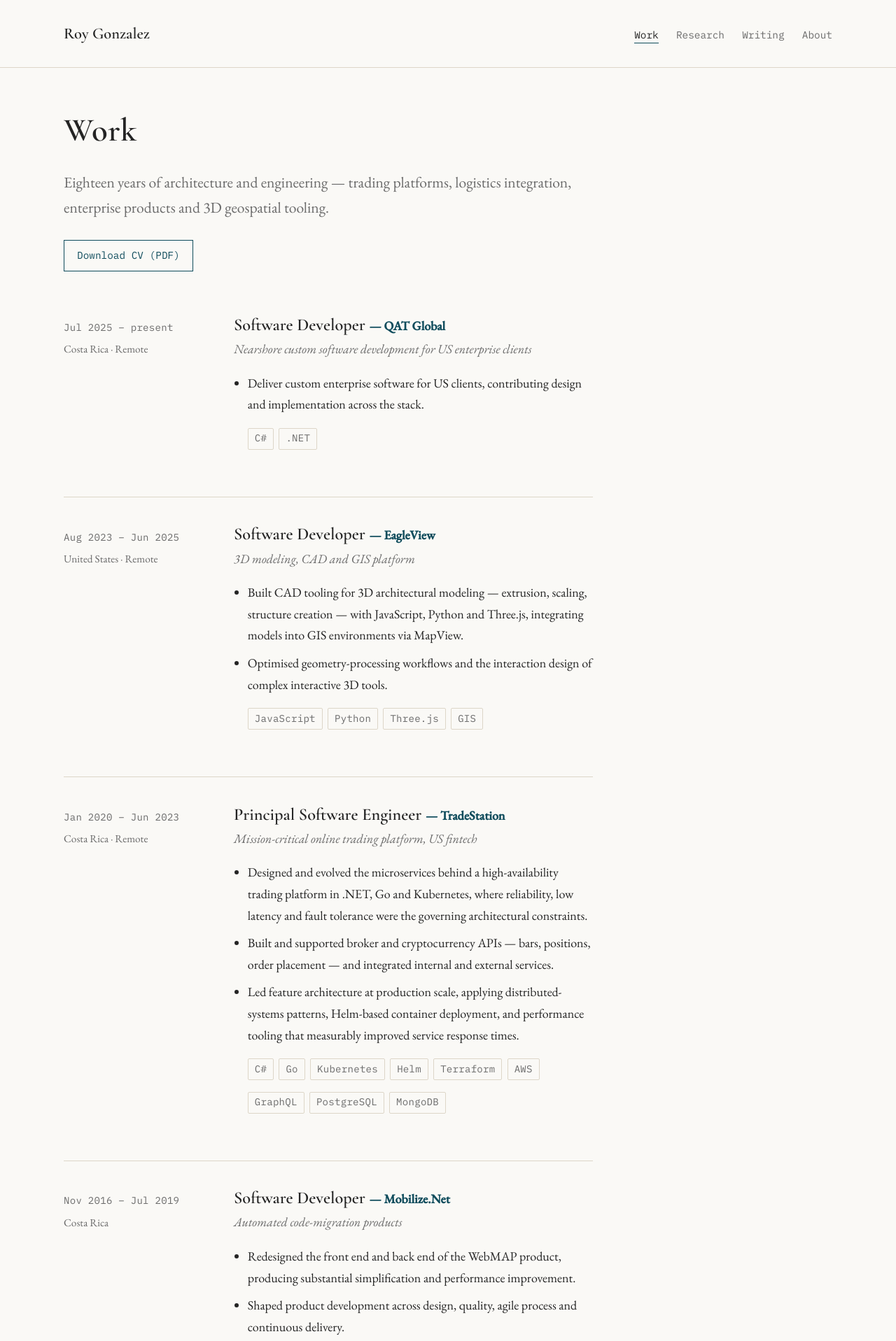
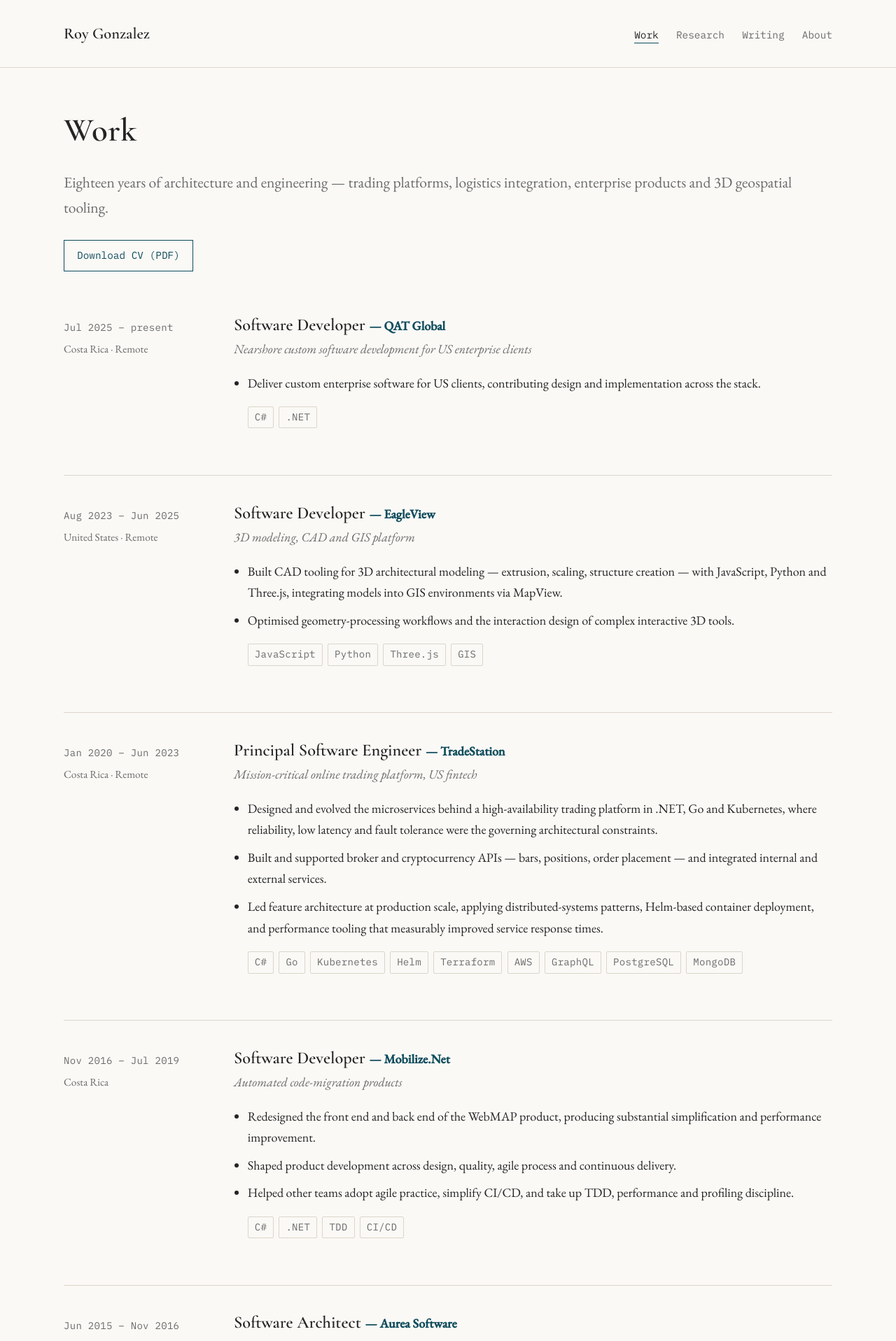
Before and after one commit to yordivad/yordivad.github.io, a Jekyll site: the page built from work.md, in a window 1280 px wide. Shown: the top 1917 px of the page at 70% size. Built offline with Jekyll 4.4.1, drawn with Linux system fonts in a browser that asks for light colours.

Commit message:
style: give the work and research grids the wide shell
- page.html now renders the wide shell when page.wide is set, instead of
  always constraining to .prose.
- Opt work.md and research.md into it — their two-column entry grids need
  more room than a reading measure.
- Add the .wide rule (max-width: var(--wide)) alongside .prose in
  _layout.scss.
- Tighten --measure to 40rem (640px) so prose lands in the 680-720px reading
  measure the spec calls for; 42rem was 756px.
- Switch the base font-size to 112.5% so it still resolves to a 18px
  default while respecting the reader's browser font-size setting.

```diff
--- a/_layouts/page.html
+++ b/_layouts/page.html
@@ -2,7 +2,7 @@
 layout: default
 ---
 <div class="shell">
-  <div class="prose">
+  <div class="{% if page.wide %}wide{% else %}prose{% endif %}">
     <h1>{{ page.title }}</h1>
     {%- if page.subtitle %}<p class="lede muted">{{ page.subtitle }}</p>{% endif -%}
     {{ content }}
--- a/_sass/_base.scss
+++ b/_sass/_base.scss
@@ -2,7 +2,7 @@
 *::before,
 *::after { box-sizing: border-box; }
 
-html { font-size: 18px; }
+html { font-size: 112.5%; }
 
 body {
   margin: 0;
--- a/_sass/_layout.scss
+++ b/_sass/_layout.scss
@@ -6,6 +6,10 @@
 
 .prose {
   max-width: var(--measure);
+}
+
+.wide {
+  max-width: var(--wide);
 }
 
 // Masthead ------------------------------------------------------------------
--- a/_sass/_tokens.scss
+++ b/_sass/_tokens.scss
@@ -13,7 +13,7 @@
   --display: "Cormorant Garamond", Georgia, serif;
   --mono: "IBM Plex Mono", ui-monospace, SFMono-Regular, Menlo, Consolas, monospace;
 
-  --measure: 42rem;
+  --measure: 40rem;
   --wide: 64rem;
   --gap: 1.5rem;
 
```
Also changed, not shown: research.md (+1 -0 lines), work.md (+1 -0 lines).
